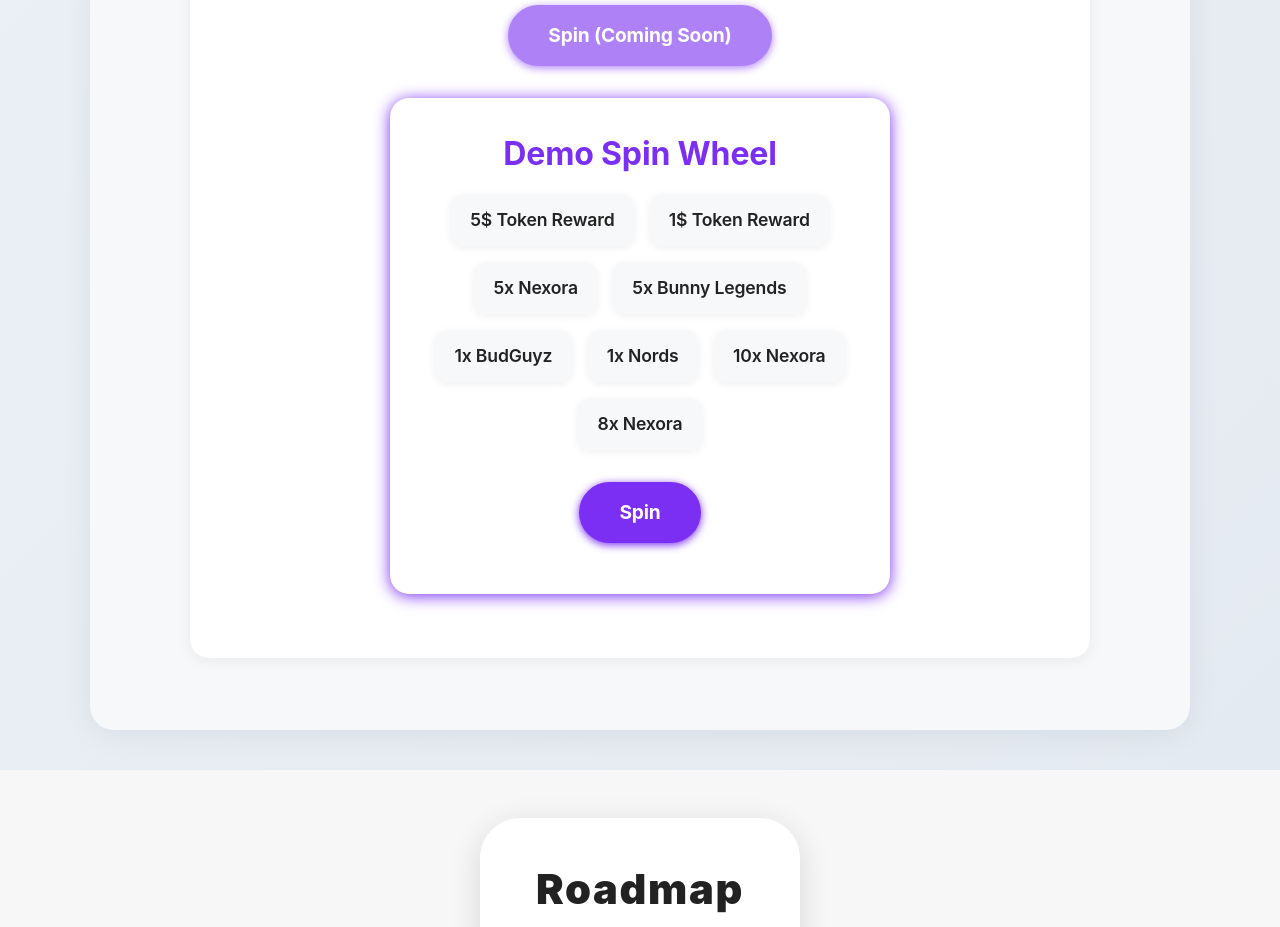
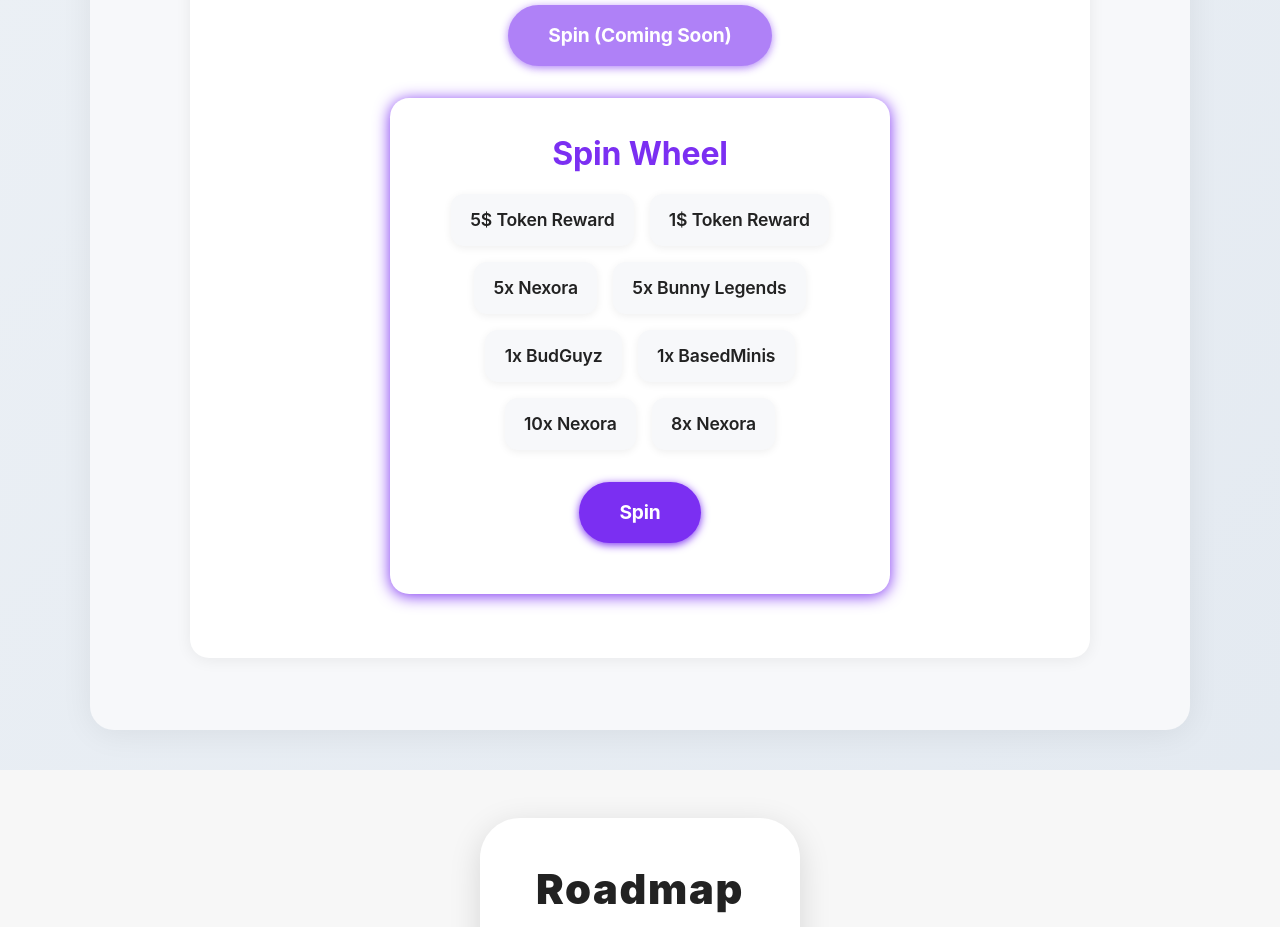
Before and after one commit to nerdyfiroz/nexora-base, a Next.js app: page / in a window 1280 px wide. Shown: the part 3720-4647 px from the top of the page. Built offline with nearby package versions, Linux system fonts and the light colour scheme.

Commit message:
Update spin wheel reward: replace Nords with BasedMinis

```diff
--- a/src/app/SpinDemoBox.js
+++ b/src/app/SpinDemoBox.js
@@ -6,7 +6,7 @@ const rewards = [
   "5x Nexora",
   "5x Bunny Legends",
   "1x BudGuyz",
-  "1x Nords",
+  "1x BasedMinis",
   "10x Nexora",
   "8x Nexora"
 ];
@@ -30,7 +30,7 @@ export default function SpinDemoBox() {
 
   return (
     <div style={{margin:'2rem 0',padding:'2rem',background:'#fff',borderRadius:'1.2rem',boxShadow:'0 2px 16px #7b2ff2',display:'flex',flexDirection:'column',alignItems:'center',maxWidth:'500px',width:'100%'}}>
-      <h3 style={{fontSize:'2rem',fontWeight:700,marginBottom:'1rem',color:'#7b2ff2'}}>Demo Spin Wheel</h3>
+      <h3 style={{fontSize:'2rem',fontWeight:700,marginBottom:'1rem',color:'#7b2ff2'}}>Spin Wheel</h3>
       <div style={{display:'flex',flexWrap:'wrap',justifyContent:'center',gap:'1rem',marginBottom:'2rem'}}>
         {rewards.map((reward, idx) => (
           <div key={idx} style={{padding:'0.8rem 1.2rem',background:'#f7f8fa',borderRadius:'0.8rem',boxShadow:'0 2px 8px #0001',fontWeight:600,color:'#222',fontSize:'1.1rem'}}>{reward}</div>
```
